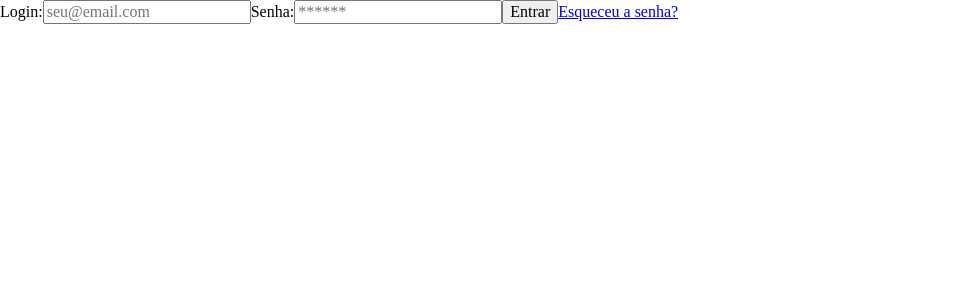
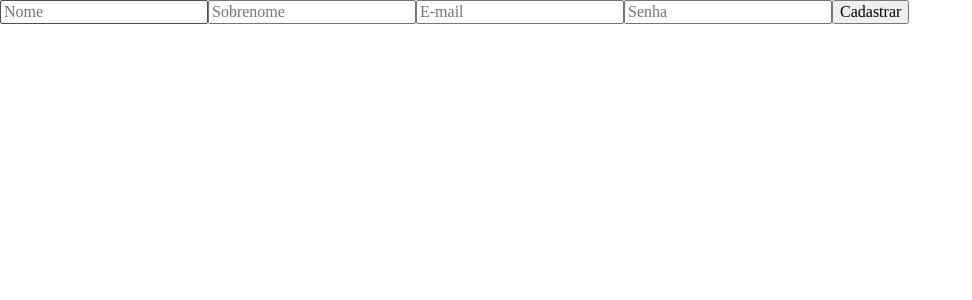
Before and after one commit to luizsla/cadastro-novo-usuario, a React (Vite) app in the folder cadastro-novo-usuario/: page /formulario-cadastro in a window 1280 px wide. Shown: the top 300 px of the page, without its empty margins (0-972 px from the left). Built offline with nearby package versions, Linux system fonts and the light colour scheme.

Commit message:
Inserindo 'react--router-dom' para rotas e inserindo links e rotas para os formulários de cadastro e recuperação

```diff
--- a/cadastro-novo-usuario/package.json
+++ b/cadastro-novo-usuario/package.json
@@ -12,6 +12,7 @@
   "dependencies": {
     "react": "^19.0.0",
     "react-dom": "^19.0.0",
+    "react-router-dom": "^7.2.0",
     "styled-components": "^6.1.15"
   },
   "devDependencies": {
--- /dev/null
+++ b/cadastro-novo-usuario/src/Componentes/FormCadastro/index.jsx
@@ -0,0 +1,13 @@
+const FormularioCadastro = () => {
+    return (
+      <form>
+          <input type="text" placeholder="Nome" />
+          <input type="text" placeholder="Sobrenome" />
+          <input type="email" placeholder="E-mail" />
+          <input type="password" placeholder="Senha" />
+          <button>Cadastrar</button>
+      </form>
+    );
+}
+
+export default FormularioCadastro;
--- a/cadastro-novo-usuario/src/Componentes/FormLogin/index.jsx
+++ b/cadastro-novo-usuario/src/Componentes/FormLogin/index.jsx
@@ -1,6 +1,6 @@
+import { Link } from 'react-router-dom';
 import FormButton from "../FormButton";
 import FormInput from "../FormInput";
-import Link from "../Link";
 
 const FormLogin = () => {
 	return (
@@ -10,7 +10,8 @@ const FormLogin = () => {
 				<FormInput tipo="password" id="id-senha" label="Senha" placeholder="******" />
 
 				<FormButton tipo="submit" texto="Entrar" />
-				<Link />
+				<Link to='/formulario-cadastro'>Cadastre-se</Link>
+				<Link to='/formulario-recuperacao'>Esquecei minha senha</Link>
 			</form>
 		</>
 	);
--- a/cadastro-novo-usuario/src/Componentes/Link/index.jsx
+++ /dev/null
@@ -1,7 +0,0 @@
-const Link = () => {
-  return (
-    <a href="#">Esqueceu a senha?</a>
-  );
-}
-
-export default Link;
--- a/cadastro-novo-usuario/src/main.jsx
+++ b/cadastro-novo-usuario/src/main.jsx
@@ -1,11 +1,20 @@
 import { StrictMode } from 'react'
 import { createRoot } from 'react-dom/client'
+import { BrowserRouter, Routes, Route } from "react-router-dom";
 import EstiloGlobal from './EstiloGlobal.jsx'
+import FormularioCadastro from './Componentes/FormCadastro/index.jsx';
+import FormularioRecuperacao from './Componentes/FormRecuperacao/index.jsx';
 import App from './App.jsx'
 
 createRoot(document.getElementById('root')).render(
   <StrictMode>
     <EstiloGlobal />
-    <App />
-  </StrictMode>,
+    <BrowserRouter>
+      <Routes>
+        <Route path="/" element={<App />} />
+        <Route path="/formulario-cadastro" element={<FormularioCadastro />} />
+        <Route path="/formulario-recuperacao" element={<App />} />
+      </Routes>
+    </BrowserRouter>
+  </StrictMode>
 )
```
Also changed, not shown: 1 other file (tests, documents, lock files or other folders).
